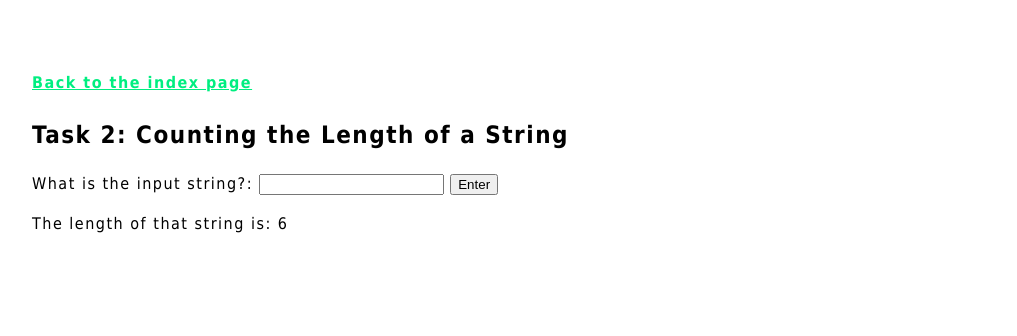
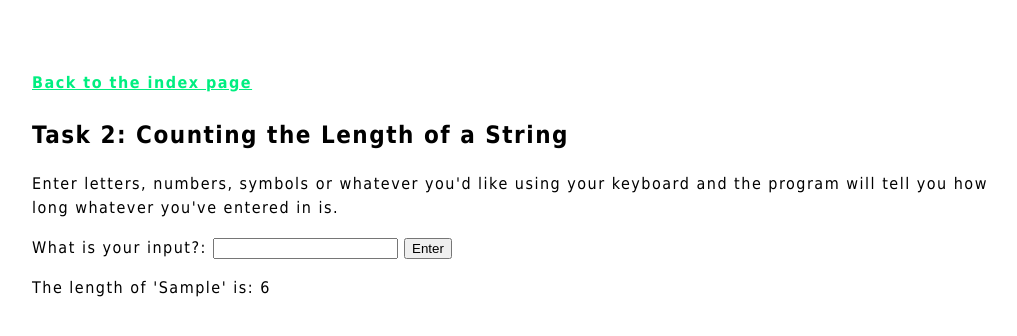
Before and after one commit to BNewing/JavaScript-57-Exercises-for-Programmers, a plain HTML site: page Tasks/Task2/task2.html in a window 1280 px wide. Both pictures are taken after typing "Sample" into the empty fields and a click on the input "Enter". Shown: the whole page, without its empty margins (126-1143 px from the left). Drawn offline with Linux system fonts and the light colour scheme.

Commit message:
Tidy up of Task 2

```diff
--- a/Tasks/Task2/task2.html
+++ b/Tasks/Task2/task2.html
@@ -12,8 +12,11 @@
 
 <h2>Task 2: Counting the Length of a String</h2>
 
+<p>Enter letters, numbers, symbols or whatever you'd like using your keyboard
+  and the program will tell you how long whatever you've entered in is.</p>
+
 <form name="myForm" id="form" onsubmit="return false">
-What is the input string?:
+What is your input?:
 	<input type="text" value="" id="string">
 	<input type="submit" value="Enter" name="button" onclick="getLength()">
 </form>
--- a/Tasks/Task2/task2.js
+++ b/Tasks/Task2/task2.js
@@ -1,5 +1,6 @@
 function getLength() {
-  var length = document.getElementById("string").value.length;
-  document.getElementById("length").innerHTML = "The length of that string is: " + length;
+  var value = document.getElementById("string").value;
+  var length = value.length;
+  document.getElementById("length").innerHTML = "The length of '" + value + "' is: " + length;
   form.reset();
 }
```
